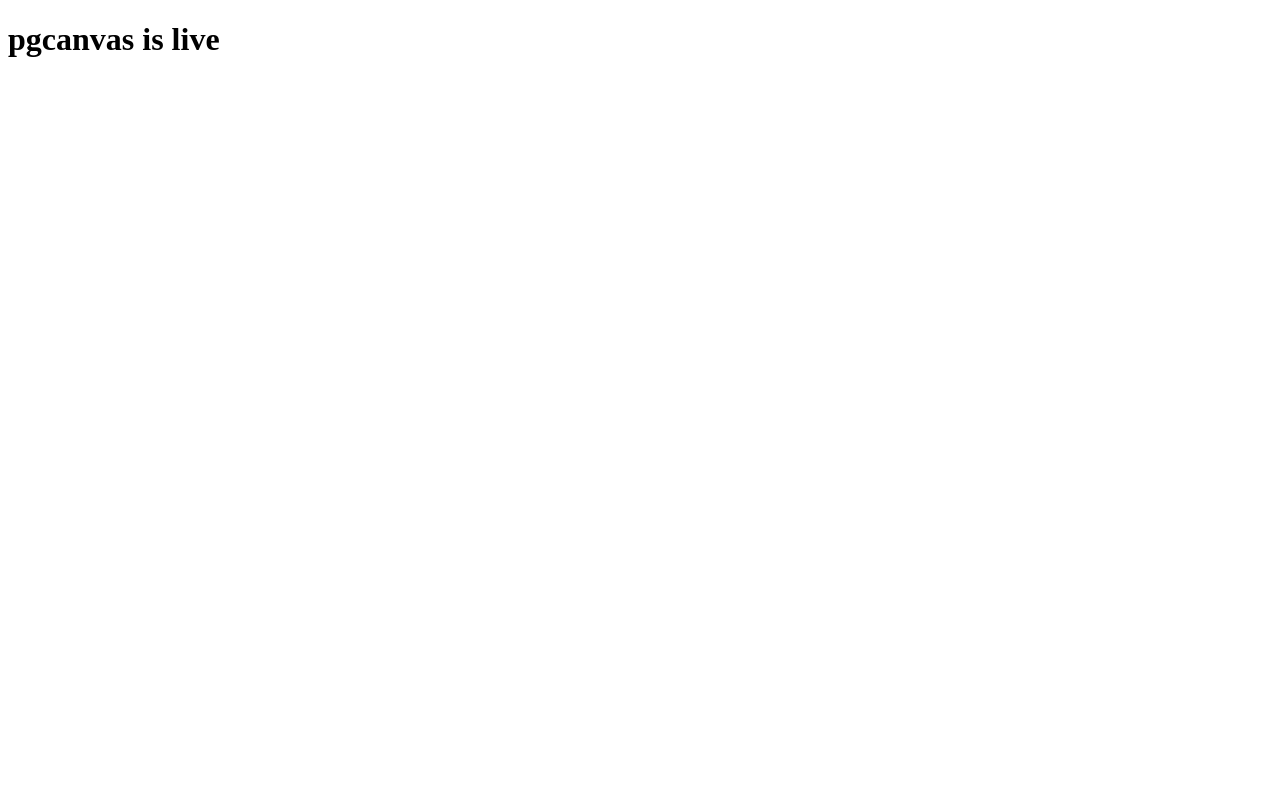
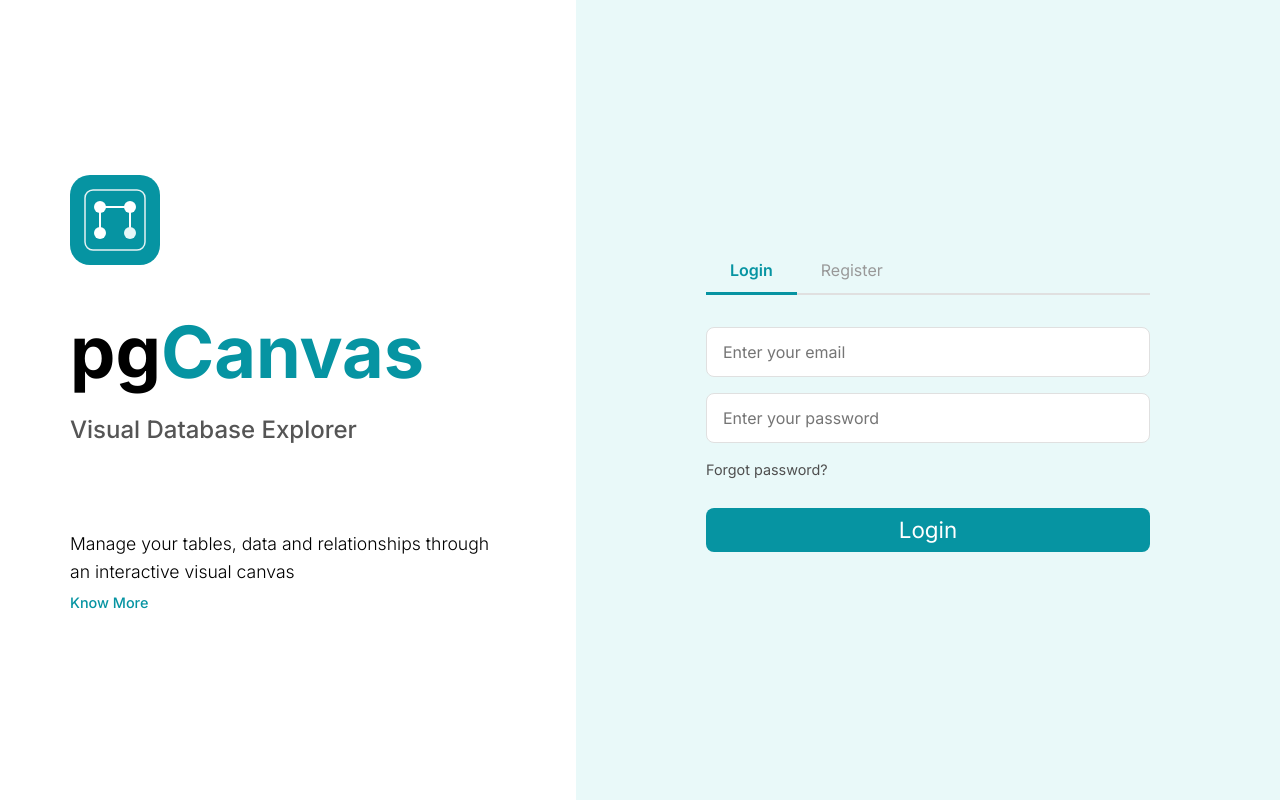
Before and after one commit to ridhimagarg-rg/pgcanvas, a website: page frontend/pages/index.html in a window 1280 px wide. Drawn offline with Linux system fonts and the light colour scheme.

Commit message:
feat: add authentication page UI

```diff
--- a/backend/middleware/auth.middleware.js
+++ b/backend/middleware/auth.middleware.js
@@ -9,7 +9,7 @@ module.exports = (req, res, next) => {
         const decoded = jwt.verify(token, process.env.JWT_SECRET)
         req.user = decoded;
         next();
-    } catch {
+    } catch (error) {
         return res.status(401).json({ error: 'Session expired, please login again' });
     }
 }
--- a/backend/server.js
+++ b/backend/server.js
@@ -9,7 +9,7 @@ app.use(express.json());
 app.use('/api/auth', authRoutes);
 
 app.get('/', (req, res) => {
-    res.status(200).json({ message: 'pgcanvas server is running'});
+    res.status(200).json({ message: 'pgCanvas server is running'});
 })
 
 const PORT = process.env.PORT || 5000;
--- a/frontend/pages/index.html
+++ b/frontend/pages/index.html
@@ -3,9 +3,64 @@
 <head>
     <meta charset="UTF-8">
     <meta name="viewport" content="width=device-width, initial-scale=1.0">
-    <title>pgcanvas</title>
+    <title>pgCanvas</title>
+    <link rel="icon" type="image/svg+xml" href="../assets/pgcanvas-logo-icon.svg">
+    <link rel="stylesheet" href="../styles/auth.css">
 </head>
 <body>
-    <h1>pgcanvas is live</h1>
+    <div id="container">
+
+        <div id="left-panel">
+            <div id="logo">
+                <img src="../assets/pgcanvas-logo-icon.svg" alt="pgCanvas Logo">
+            </div>
+            <h1><span id="pg">pg</span><span id="canvas">Canvas</span></h1>
+            <p class="subtitle">Visual Database Explorer</p>
+            <p>Manage your tables, data and relationships through an interactive visual canvas</p>
+            <a href="#">Know More</a>
+        </div>
+
+        <div id="right-panel">
+            <div id="tabs">
+                <button class="tab active" id="login-tab">Login</button>
+                <button class="tab" id="register-tab">Register</button>
+            </div>
+
+            <div id="login-form">
+                <div class="input-group">
+                    <input type="email" id="login-email" placeholder="Enter your email">
+                </div>
+                <div class="input-group">
+                    <input type="password" id="login-password" placeholder="Enter your password">
+                </div>
+                <a href="#">Forgot password?</a>
+                <button id="login-button">Login</button>
+            </div>
+
+
+            <div id="register-form">
+                <div class="input-group">
+                    <input type="text" id="register-name" placeholder="Enter your name">
+                </div>
+                <div class="input-group">
+                    <input type="email" id="register-email" placeholder="Enter your email">
+                </div>
+                <div class="input-group">
+                    <input type="password" id="register-password" placeholder="Enter your password">
+                </div>
+                <div class="input-group">
+                    <select id="register-role">
+                        <option value="">Select your role</option>
+                        <option value="Admin">Admin</option>
+                        <option value="Faculty">Faculty</option>
+                        <option value="Staff">Staff</option>
+                    </select>
+                </div>
+                <button id="register-button">Register</button>
+            </div>
+
+        </div>
+
+    </div>
 </body>
 </html>
--- /dev/null
+++ b/frontend/styles/auth.css
@@ -0,0 +1,189 @@
+@import url('https://fonts.googleapis.com/css2?family=Inter:wght@300;400;500;600;700&display=swap');
+
+* {
+    margin: 0;
+    padding: 0;
+    box-sizing: border-box;
+}
+
+body {
+    font-family: 'Inter', sans-serif;
+    height: 100vh;
+}
+
+#container {
+    display: flex;
+    height: 100vh;
+    min-height: 100vh;
+}
+
+#left-panel {
+    width: 45%;
+    background-color: #ffffff;
+    padding: 70px;
+    display: flex;
+    flex-direction: column;
+    justify-content: center;
+    padding-top: 7vh;
+}
+
+#right-panel {
+    width: 55%;
+    background-color: #e9f9f9;
+    padding: 130px;
+    display: flex;
+    flex-direction: column;
+    justify-content: center;
+}
+#left-panel img {
+    width: 90px;
+    height: 90px;
+    margin-bottom: 2.5rem;
+}
+
+#left-panel h1 {
+    font-size: 4.5rem;
+    font-weight: 700;
+    margin-bottom: 1rem;
+    line-height: 1.2;
+}
+
+#left-panel #pg {
+    color: #000000;
+}
+
+#left-panel #canvas {
+    color: #0694a2;
+}
+
+#left-panel .subtitle {
+    font-size: 1.5rem;
+    font-weight: 500;
+    margin-bottom: 5rem;
+    color: #555555;
+}
+
+#left-panel p {
+    font-size: 1.1rem;
+    font-weight: 300;
+    color: #000000;
+    margin-bottom: 0.5rem;
+    line-height: 1.6;
+}
+
+#left-panel a {
+    font-size: 0.9rem;
+    color: #0694a2;
+    font-weight: 500;
+    text-decoration: none;
+}
+
+#left-panel a:hover {
+    color: #057a85;
+    text-decoration: underline;
+}
+
+#tabs {
+    display: flex;
+    margin-bottom: 32px;
+    border-bottom: 2px solid #e0e0e0;
+    max-width: 480px;
+}
+
+.tab {
+    background: none;
+    border: none;
+    padding: 12px 24px;
+    font-size: 1rem;
+    font-family: 'Inter', sans-serif;
+    cursor: pointer;
+    color: #999999;
+    border-bottom: 3px solid transparent;
+    margin-bottom: -2px;
+}
+
+.tab.active {
+    color: #0694a2;
+    font-weight: 600;
+    border-bottom: 3px solid #0694a2;
+}
+
+.input-group {
+    margin-bottom: 16px;
+}
+
+.input-group input,
+.input-group select {
+    width: 100%;
+    padding: 14px 16px;
+    border: 1px solid #e0e0e0;
+    border-radius: 8px;
+    font-size: 1rem;
+    font-family: 'Inter', sans-serif;
+    background: #ffffff;
+    outline: none;
+}
+
+.input-group input:focus,
+.input-group select:focus {
+    border-color: #0694a2;
+    box-shadow: 0 0 0 3px rgba(8, 145, 178, 0.1);
+}
+
+#login-button, #register-button {
+    width: 100%;
+    height: 2.8rem;
+    margin-top: 1.8rem;
+    background: #0694a2;
+    color: #ffffff;
+    border: none;
+    border-radius: 8px;
+    font-size: 1.4rem;
+    font-family: 'Inter', sans-serif;
+    cursor: pointer;
+}
+
+#login-button:hover, #register-button:hover {
+    background: #07818f;
+}
+
+#login-form, #register-form {
+    max-width: 480px;
+}
+
+#register-form {
+    display: none;
+}
+
+#login-form a {
+    color: #4f4f4f;
+    font-size: 0.9rem;
+    text-decoration: none;
+}
+
+#right-panel a:hover {
+    color: #000000;
+    text-decoration: underline;
+}
+
+#login-button:disabled, #register-button:disabled {
+    background: #a0c4c8;
+    cursor: not-allowed;
+}
+
+.message {
+    font-size: 0.85rem;
+    padding: 10px 14px;
+    border-radius: 6px;
+    margin-bottom: 12px;
+}
+
+.message.error {
+    background: #fee2e2;
+    color: #b91c1c;
+}
+
+.message.success {
+    background: #d1fae5;
+    color: #065f46;
+}
```
Also changed, not shown: README.md, frontend/assets/pgcanvas-logo-icon.svg (added).
